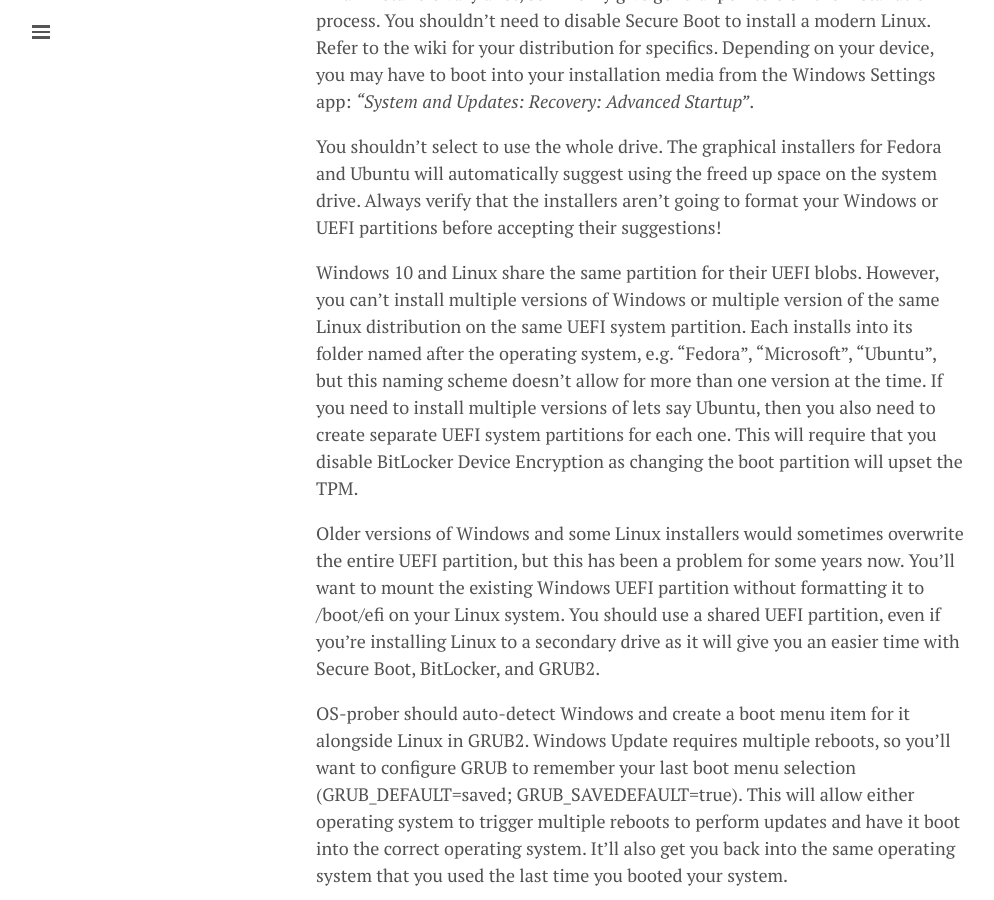
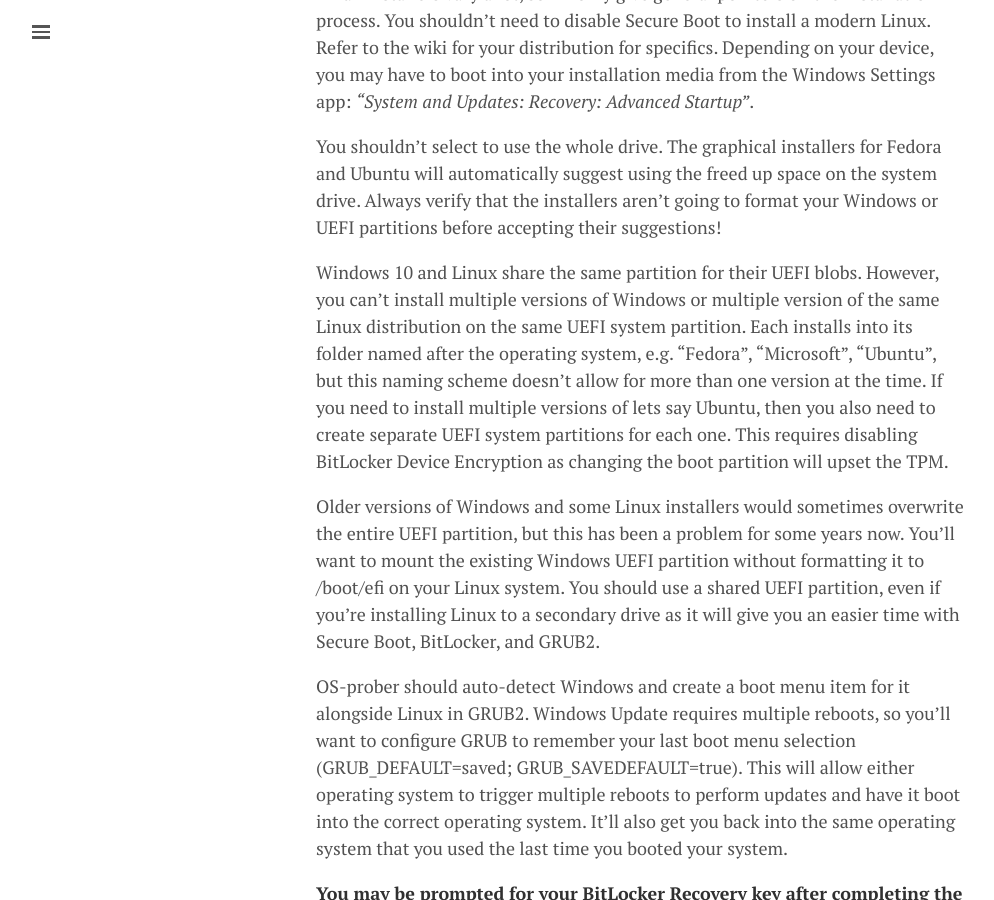
Before and after one commit to lgeurts/lgeurts.github.io, a Jekyll site: the page built from _posts/2019-03-19-dual-booting-windows-and-linux.md, in a window 1280 px wide and 900 px high, scrolled down 2518 px. Shown: the whole window, without its empty margins (0-994 px from the left). Built offline with Jekyll 4.4.1, drawn with Linux system fonts in a browser that asks for light colours; nearby versions of some CDN libraries; comment, search, counter and statistics services are not loaded.

Commit message:
Update 2019-03-19-dual-booting-windows-and-linux.md

```diff
--- a/_posts/2019-03-19-dual-booting-windows-and-linux.md
+++ b/_posts/2019-03-19-dual-booting-windows-and-linux.md
@@ -47,7 +47,7 @@
 
 You shouldn't select to use the whole drive. The graphical installers for Fedora and Ubuntu will automatically suggest using the freed up space on the system drive. Always verify that the installers aren’t going to format your Windows or UEFI partitions before accepting their suggestions!
 
-Windows 10 and Linux share the same partition for their UEFI blobs. However, you can't install multiple versions of Windows or multiple version of the same Linux distribution on the same UEFI system partition. Each installs into its folder named after the operating system, e.g. “Fedora”, “Microsoft”, “Ubuntu”, but this naming scheme doesn’t allow for more than one version at the time. If you need to install multiple versions of lets say Ubuntu, then you also need to create separate UEFI system partitions for each one. This will require that you disable BitLocker Device Encryption as changing the boot partition will upset the TPM.
+Windows 10 and Linux share the same partition for their UEFI blobs. However, you can't install multiple versions of Windows or multiple version of the same Linux distribution on the same UEFI system partition. Each installs into its folder named after the operating system, e.g. “Fedora”, “Microsoft”, “Ubuntu”, but this naming scheme doesn’t allow for more than one version at the time. If you need to install multiple versions of lets say Ubuntu, then you also need to create separate UEFI system partitions for each one. This requires disabling BitLocker Device Encryption as changing the boot partition will upset the TPM.
 
 Older versions of Windows and some Linux installers would sometimes overwrite the entire UEFI partition, but this has been a problem for some years now. You’ll want to mount the existing Windows UEFI partition without formatting it to /boot/efi on your Linux system. You should use a shared UEFI partition, even if you’re installing Linux to a secondary drive as it will give you an easier time with Secure Boot, BitLocker, and GRUB2.
 
```
